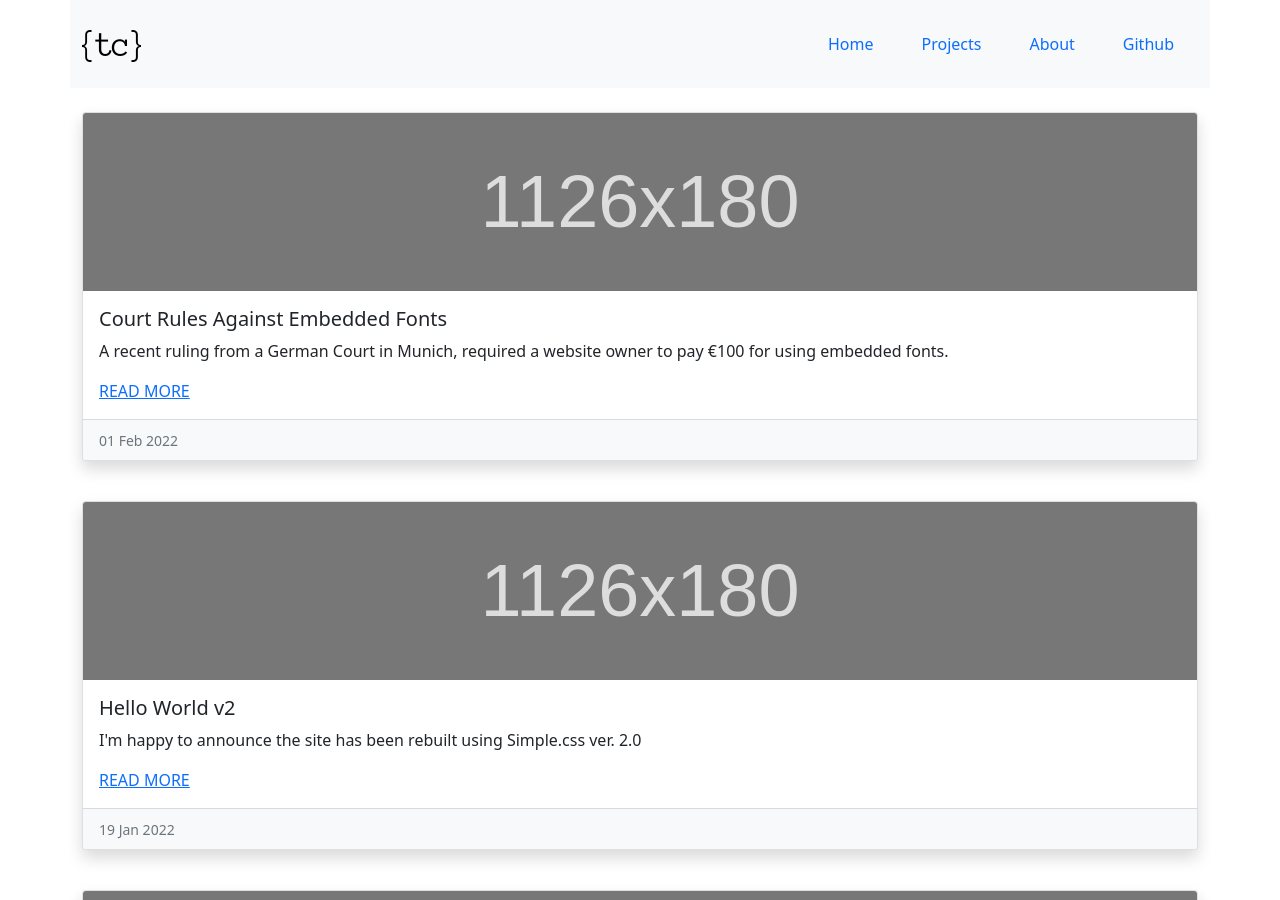
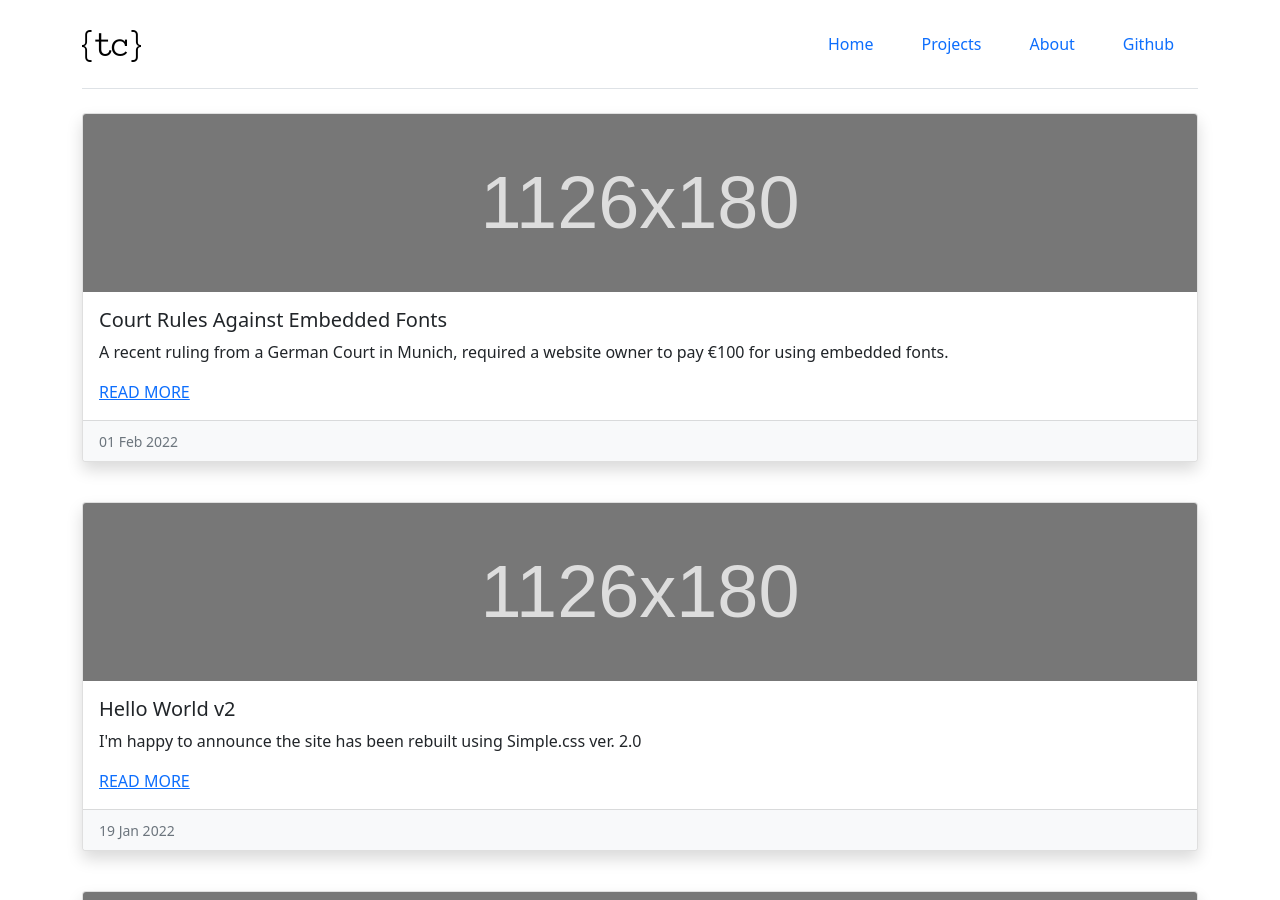
Before and after one commit to acavella/dev.cavella.com, a Jekyll site: the page built from index.md, in a window 1280 px wide and 900 px high. Built offline with Jekyll 4.4.1, drawn with Linux system fonts in a browser that asks for light colours.

Commit message:
update header add bottom-border change to white bg

```diff
--- a/_layouts/default.html
+++ b/_layouts/default.html
@@ -28,8 +28,8 @@
       </symbol>
     </svg>
 
-    <div class="container sticky-top bg-light">
-      <header class="d-flex flex-wrap justify-content-center py-3 mb-4">
+    <div class="container sticky-top bg-white">
+      <header class="d-flex flex-wrap justify-content-center py-3 mb-4 border-bottom">
         <a href="/" class="d-flex align-items-center mb-3 mb-md-0 me-md-auto text-dark text-decoration-none">
           <span class="fs-4">
             <img src="/assets/images/tc-logo4.png" />
```
